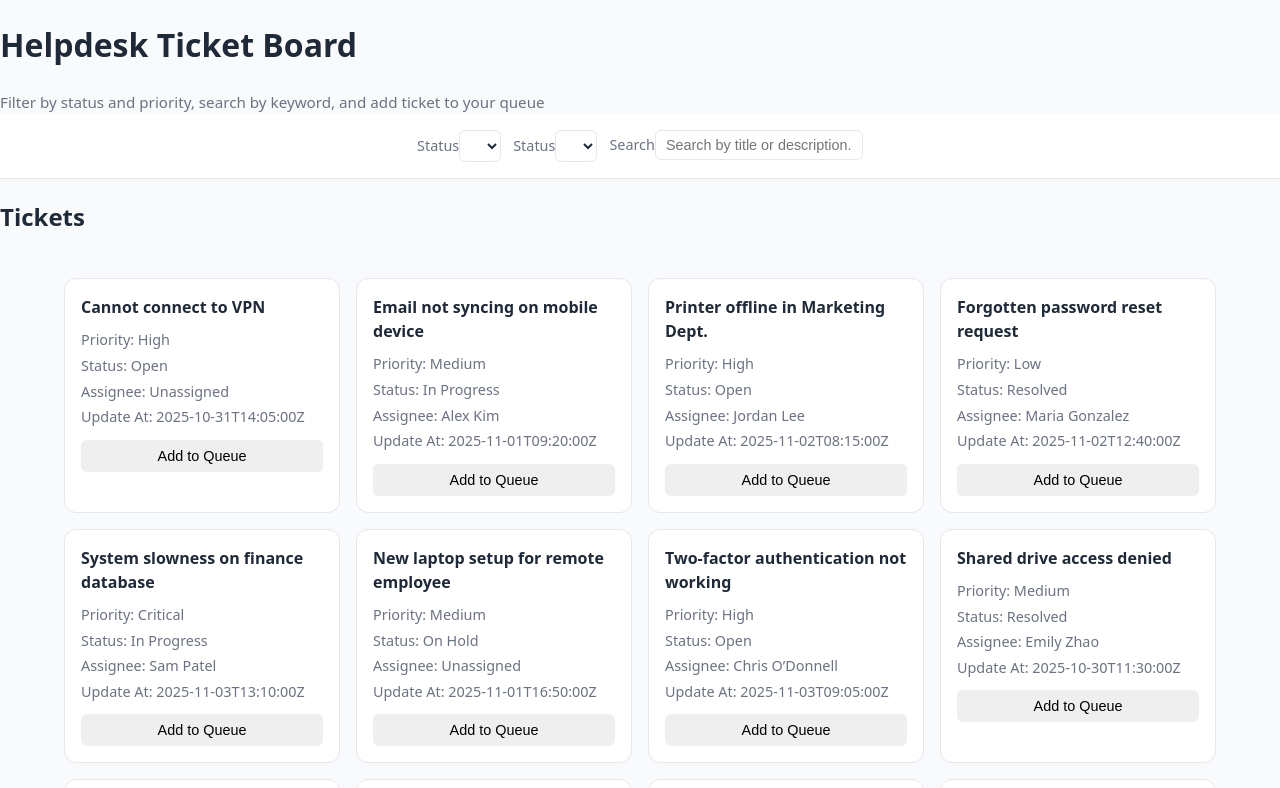
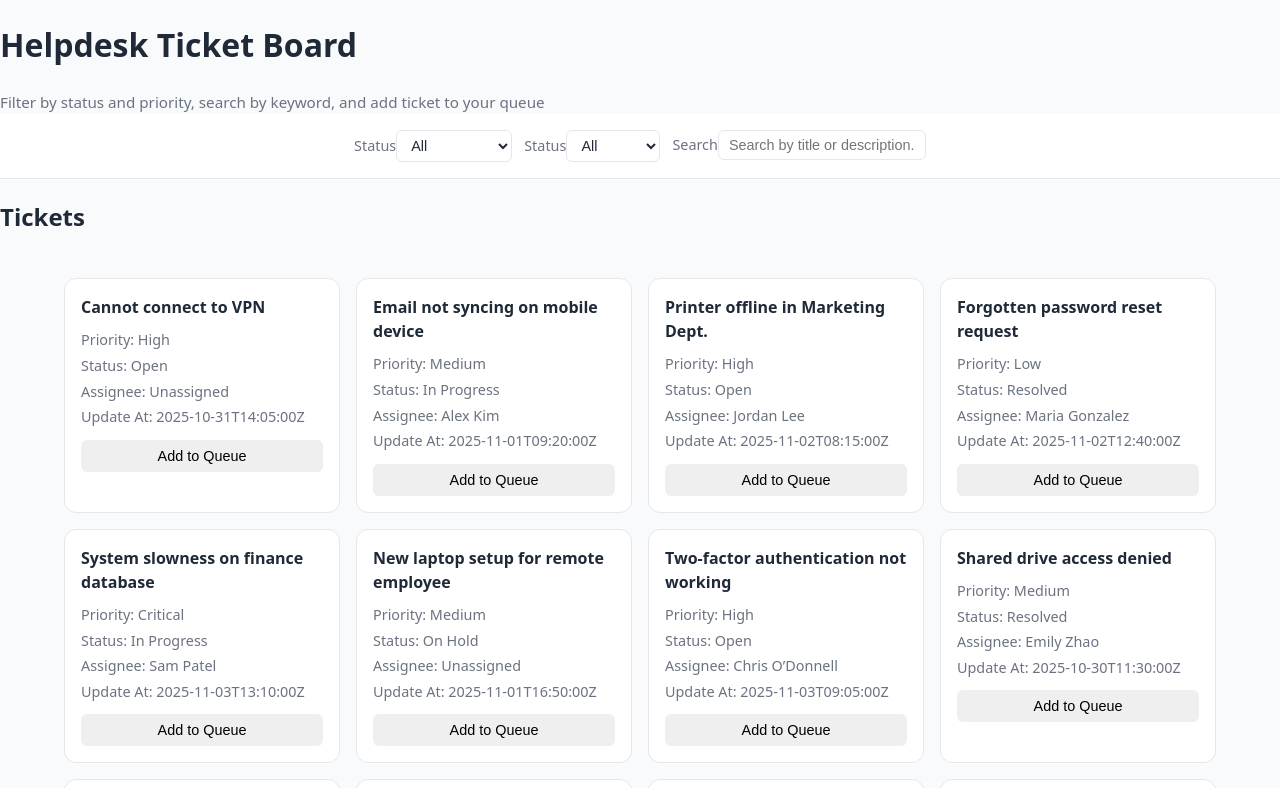
Before and after one commit to minhanh-ng/helpdesk-board, a Next.js app: page / in a window 1280 px wide. Shown: the top 788 px of the page. Built offline with nearby package versions, Linux system fonts and the light colour scheme.

Commit message:
added options for filters

```diff
--- a/src/app/components/Board.jsx
+++ b/src/app/components/Board.jsx
@@ -104,9 +104,11 @@ useEffect(() => {
             </header>
             <div className="filter-bar">
                 <StatusFilter value={filters.status}
-                    onChange={(newStatus) => setFilters(prev => ({ ...prev, status: newStatus }))} />
+                    onChange={(newStatus) => setFilters(prev => ({ ...prev, status: newStatus }))}
+                    options={['All', 'Open', 'In Progress', 'On Hold', 'Resolved']} />
                 <PriorityFilter value={filters.priority}
-                    onChange={(newPriority) => setFilters(prev => ({ ...prev, priority: newPriority }))}/>
+                    onChange={(newPriority) => setFilters(prev => ({ ...prev, priority: newPriority }))}
+                    options= {['All', 'Low', 'Medium', 'High', 'Critical']} />
              <SearchBox value={search}
                 onChange={(newSearch) => setSearch(newSearch)} />
             </div>
```
